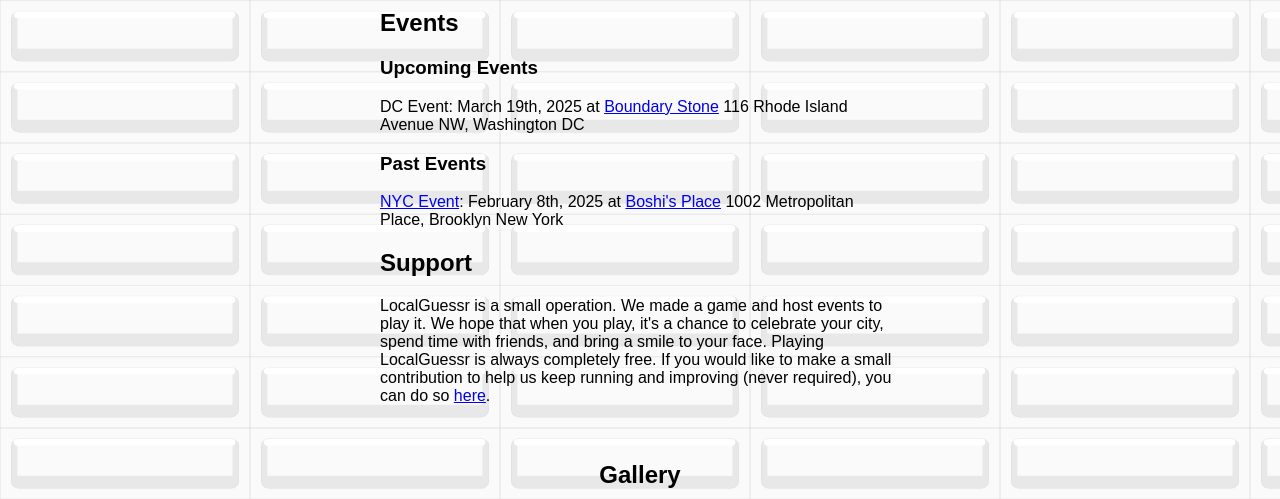
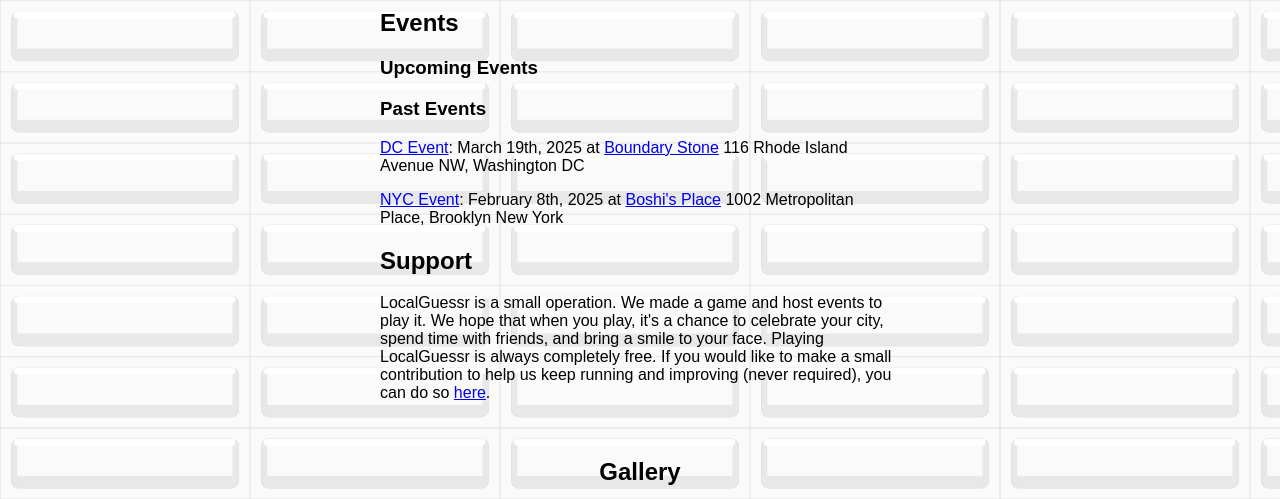
Before and after one commit to jwestreich/geoguessr_cities, a plain HTML site: page website/index.html in a window 1280 px wide. Shown: the part 1068-1567 px from the top of the page. Drawn offline with Linux system fonts and the light colour scheme.

Commit message:
cropped boundary stone pix, moved boundary stone to past events, redo

```diff
--- a/website/index.html
+++ b/website/index.html
@@ -131,10 +131,10 @@
 <div class="events-support">
     <h2>Events</h2>
     <h3>Upcoming Events</h3>
-        <p>
-            DC Event: March 19th, 2025 at <a href="https://boundarystonedc.com/" target="_blank">Boundary Stone</a> 116 Rhode Island Avenue NW, Washington DC
-        </p>
     <h3>Past Events</h3>
+    <p>
+        <a href="https://www.popville.com/events/localguessr-14466/" target="_blank">DC Event</a>: March 19th, 2025 at <a href="https://boundarystonedc.com/" target="_blank">Boundary Stone</a> 116 Rhode Island Avenue NW, Washington DC
+    </p>
     <p>
         <a href="https://bsky.app/profile/stewpot.bsky.social/post/3lgwmnzpl7s2p" target="_blank">NYC Event</a>: February 8th, 2025 at <a href="https://boshis.place/" target="_blank">Boshi's Place</a> 1002 Metropolitan Place, Brooklyn New York
     </p>
```
